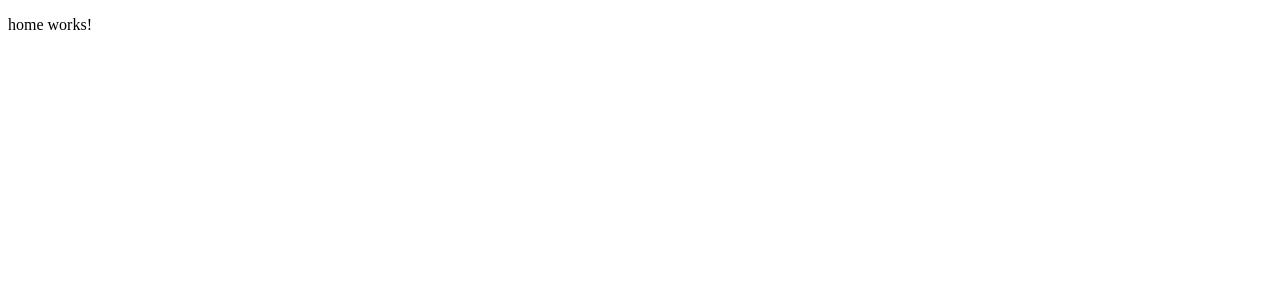
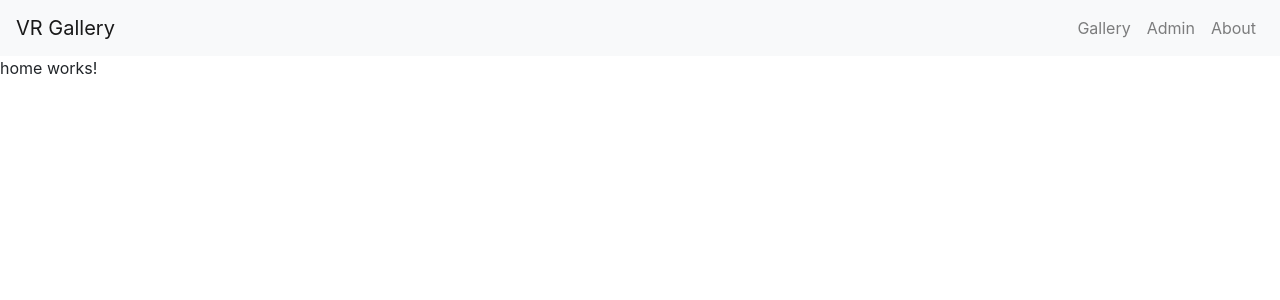
Before and after one commit to jadams102/vr-gallery, an Angular app: page / in a window 1280 px wide. Shown: the top 300 px of the page. Built offline with nearby package versions, Linux system fonts and the light colour scheme.

Commit message:
add navbar component, update index.html with bootstrap and a-frame cdns

```diff
--- a/src/app/app.module.ts
+++ b/src/app/app.module.ts
@@ -4,11 +4,13 @@
 
 import { AppComponent } from './app.component';
 import { HomeComponent } from './home/home.component';
+import { NavbarComponent } from './navbar/navbar.component';
 
 @NgModule({
   declarations: [
     AppComponent,
-    HomeComponent
+    HomeComponent,
+    NavbarComponent
   ],
   imports: [
     BrowserModule,
--- a/src/app/home/home.component.html
+++ b/src/app/home/home.component.html
@@ -1,3 +1,4 @@
+<app-navbar></app-navbar>
 <p>
   home works!
 </p>
--- /dev/null
+++ b/src/app/navbar/navbar.component.html
@@ -0,0 +1,20 @@
+<nav class="navbar navbar-expand-lg navbar-light bg-light">
+  <a class="navbar-brand" href="#">VR Gallery</a>
+  <button class="navbar-toggler" type="button" data-toggle="collapse" data-target="#siteNavbar" aria-controls="navbarSupportedContent" aria-expanded="false" aria-label="Toggle navigation">
+    <span class="navbar-toggler-icon"></span>
+  </button>
+
+  <div class="collapse navbar-collapse" id="siteNavbar">
+    <ul class="navbar-nav ml-auto">
+        <li class="nav-item">
+            <a class="nav-link" routerLink='/Gallery'>Gallery</a>
+        </li>
+        <li class="nav-item">
+            <a class="nav-link" routerLink='/Admin'>Admin</a>
+        </li>
+        <li class="nav-item">
+            <a class="nav-link" routerLink='/About'>About</a>
+        </li>
+    </ul>
+  </div>
+</nav>
--- /dev/null
+++ b/src/app/navbar/navbar.component.ts
@@ -0,0 +1,15 @@
+import { Component, OnInit } from '@angular/core';
+
+@Component({
+  selector: 'app-navbar',
+  templateUrl: './navbar.component.html',
+  styleUrls: ['./navbar.component.scss']
+})
+export class NavbarComponent implements OnInit {
+
+  constructor() { }
+
+  ngOnInit() {
+  }
+
+}
--- a/src/index.html
+++ b/src/index.html
@@ -4,7 +4,11 @@
   <meta charset="utf-8">
   <title>VrGallery</title>
   <base href="/">
-
+  <link rel="stylesheet" href="https://stackpath.bootstrapcdn.com/bootstrap/4.1.0/css/bootstrap.min.css" integrity="sha384-9gVQ4dYFwwWSjIDZnLEWnxCjeSWFphJiwGPXr1jddIhOegiu1FwO5qRGvFXOdJZ4" crossorigin="anonymous">
+  <script src="https://code.jquery.com/jquery-3.3.1.slim.min.js" integrity="sha384-q8i/X+965DzO0rT7abK41JStQIAqVgRVzpbzo5smXKp4YfRvH+8abtTE1Pi6jizo" crossorigin="anonymous"></script>
+  <script src="https://cdnjs.cloudflare.com/ajax/libs/popper.js/1.14.0/umd/popper.min.js" integrity="sha384-cs/chFZiN24E4KMATLdqdvsezGxaGsi4hLGOzlXwp5UZB1LY//20VyM2taTB4QvJ" crossorigin="anonymous"></script>
+  <script src="https://stackpath.bootstrapcdn.com/bootstrap/4.1.0/js/bootstrap.min.js" integrity="sha384-uefMccjFJAIv6A+rW+L4AHf99KvxDjWSu1z9VI8SKNVmz4sk7buKt/6v9KI65qnm" crossorigin="anonymous"></script>
+  <script src="https://aframe.io/releases/0.8.2/aframe.min.js"></script>
   <meta name="viewport" content="width=device-width, initial-scale=1">
   <link rel="icon" type="image/x-icon" href="favicon.ico">
 </head>
```
Also changed, not shown: src/app/navbar/navbar.component.scss (added), 1 other file (tests, documents, lock files or other folders).
